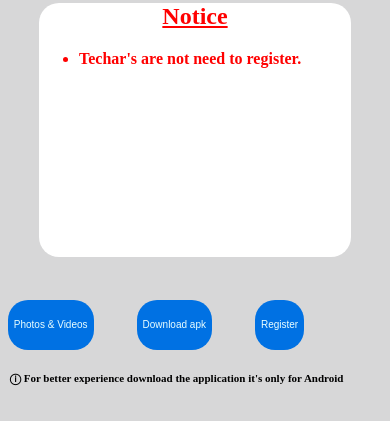
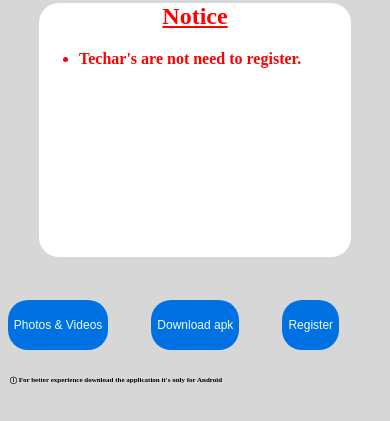
Before and after one commit to Subhom1234/Event, a plain HTML site: page index.html in a window 390 px wide. Shown: the part 852-1273 px from the top of the page. Drawn offline with Linux system fonts and the light colour scheme.

Commit message:
Update style.css

```diff
--- a/style.css
+++ b/style.css
@@ -315,7 +315,7 @@ text-align: left;
   background-color: transparent;
 }
 #btn3{
-  font-size: 10px;
+  font-size: 12px;
   margin-left: 2%;
   height: 6vh;
   border-radius: 20px;
@@ -324,7 +324,7 @@ text-align: left;
   background-color: #0071E3;
 }
 #btn4{
-    font-size: 10px;
+    font-size: 12px;
   margin-left: 10%;
   height: 6vh;
   border-radius: 20px;
@@ -333,7 +333,7 @@ text-align: left;
   background-color: #0071E3;
 }
 #btn5{
-    font-size: 10px;
+    font-size: 12px;
   margin-left: 10%;
   height: 6vh;
   border-radius: 20px;
@@ -343,7 +343,7 @@ text-align: left;
 }
 #dtxt{
     font-size: 7px;
-  font-size: 11px;
+
   margin-left: 2.5%;
   height: 6vh;
 
```
